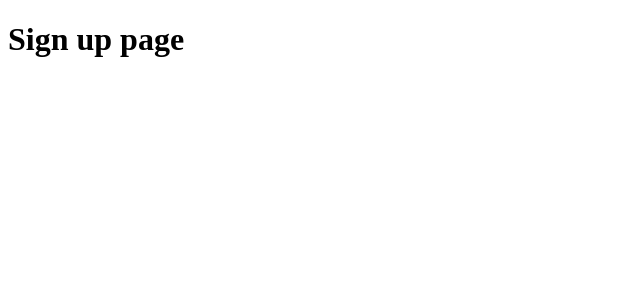
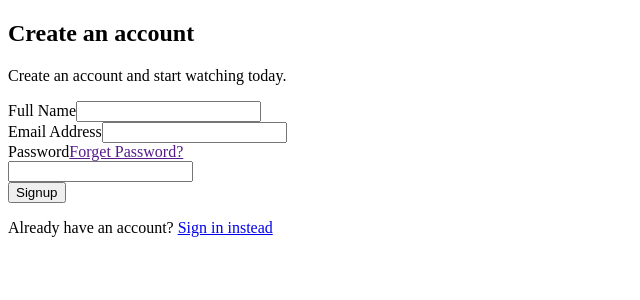
Before and after one commit to ghousSania/netflix-react-firebase, a React (Vite) app: page /signup in a window 1280 px wide. Shown: the top 300 px of the page, without its empty margins (0-640 px from the left). Built offline with nearby package versions, Linux system fonts and the light colour scheme; no server answers.

Commit message:
feat: login and signup authentication flow

```diff
--- a/src/pages/Home.jsx
+++ b/src/pages/Home.jsx
@@ -1,7 +1,25 @@
 import React from "react";
+import { useDispatch } from "react-redux";
+import { clearUser } from "../store/authSlice";
+import { signOut } from "firebase/auth";
+import { auth } from "../services/firebase";
+const Home = () => {
+  const dispatch = useDispatch();
+  const handleLogout = async () => {
+    try {
+      await signOut(auth);
+      dispatch(clearUser());
+    } catch (error) {
+      console.error("Logout failed:", error);
+    }
+  };
 
-const Home = () => {
-  return <h1>Home Page</h1>;
+  return (
+    <>
+      <h1>Home Page</h1>
+      <button onClick={handleLogout}>Logout</button>
+    </>
+  );
 };
 
 export default Home;
--- a/src/pages/Login.jsx
+++ b/src/pages/Login.jsx
@@ -1,9 +1,76 @@
-import React from "react";
+import { useState, useEffect } from "react";
+import { useDispatch, useSelector } from "react-redux";
+import { authStart, authFail, clearAuthError } from "../store/authSlice";
+import { auth } from "../services/firebase";
+import { signInWithEmailAndPassword } from "firebase/auth";
+import { Navigate, Link } from "react-router-dom";
+const Login = () => {
+  const dispatch = useDispatch();
+  const { isAuthenticated, authError } = useSelector((state) => state.auth);
 
-const Login = () => {
+  const [email, setEmail] = useState("");
+  const [password, setPassword] = useState("");
+  const [submitting, setSubmitting] = useState(false);
+  useEffect(() => {
+    dispatch(clearAuthError());
+  }, [dispatch]);
+  const handleLogin = async (e) => {
+    e.preventDefault();
+    setSubmitting(true);
+    dispatch(authStart());
+
+    try {
+      await signInWithEmailAndPassword(auth, email, password);
+      // Success state will be handled by onAuthStateChanged listener
+    } catch (error) {
+      setSubmitting(false);
+      dispatch(authFail(error.message));
+    }
+  };
+
+  if (isAuthenticated) {
+    return <Navigate to="/" replace />;
+  }
   return (
     <div>
-      <h1>Login Page</h1>
+      <h2>Welcome Back</h2>
+      <p>Enter your email and password to sign in.</p>
+      <form onSubmit={handleLogin}>
+        {/* Email */}
+        <div>
+          <label htmlFor="email">Email Address</label>
+          <input
+            type="email"
+            id="email"
+            name="email"
+            value={email}
+            required
+            onChange={(e) => setEmail(e.target.value)}
+          />
+        </div>
+        {/* Password */}
+        <div>
+          <div>
+            <label htmlFor="password">Password</label>
+            <a href="">Forget Password?</a>
+          </div>
+          <input
+            type="password"
+            id="password"
+            name="password"
+            required
+            value={password}
+            onChange={(e) => setPassword(e.target.value)}
+          />
+        </div>
+        {authError && <p>{authError} </p>}
+        <button disabled={submitting}>
+          {submitting ? "Logging in..." : "Login"}
+        </button>
+      </form>
+      <p>
+        New Here? <Link to="/signup">Create an account</Link>
+      </p>
     </div>
   );
 };
--- a/src/pages/Signup.jsx
+++ b/src/pages/Signup.jsx
@@ -1,9 +1,92 @@
-import React from "react";
+import { useEffect, useState } from "react";
+import { useDispatch, useSelector } from "react-redux";
+import { authStart, authFail, clearAuthError } from "../store/authSlice";
+import { auth } from "../services/firebase";
+import { Navigate, Link } from "react-router-dom";
+import { createUserWithEmailAndPassword } from "firebase/auth";
+const Signup = () => {
+  const dispatch = useDispatch();
 
-const Signup = () => {
+  const { isAuthenticated, authError } = useSelector((state) => state.auth);
+
+  useEffect(() => {
+    dispatch(clearAuthError());
+  }, [dispatch]);
+
+  const [name, setName] = useState("");
+  const [email, setEmail] = useState("");
+  const [password, setPassword] = useState("");
+  const [submitting, setSubmitting] = useState(false);
+
+  const handleSignup = async (e) => {
+    e.preventDefault();
+    setSubmitting(true);
+    dispatch(authStart());
+
+    try {
+      await createUserWithEmailAndPassword(auth, email, password);
+      // success handled by auth Listener
+    } catch (error) {
+      setSubmitting(false);
+      dispatch(authFail(error.message));
+    }
+  };
+
+  if (isAuthenticated) {
+    return <Navigate to="/" replace />;
+  }
   return (
     <div>
-      <h1>Sign up page</h1>
+      <h2>Create an account</h2>
+      <p>Create an account and start watching today.</p>
+      <form onSubmit={handleSignup}>
+        {/* Nama */}
+        <div>
+          <label htmlFor="name">Full Name</label>
+          <input
+            type="text"
+            id="name"
+            name="name"
+            value={name}
+            required
+            onChange={(e) => setName(e.target.value)}
+          />
+        </div>
+        {/* Email */}
+        <div>
+          <label htmlFor="email">Email Address</label>
+          <input
+            type="email"
+            id="email"
+            name="email"
+            value={email}
+            required
+            onChange={(e) => setEmail(e.target.value)}
+          />
+        </div>
+        {/* Password */}
+        <div>
+          <div>
+            <label htmlFor="password">Password</label>
+            <a href="">Forget Password?</a>
+          </div>
+          <input
+            type="password"
+            id="password"
+            name="password"
+            required
+            value={password}
+            onChange={(e) => setPassword(e.target.value)}
+          />
+        </div>
+        {authError && <p>{authError} </p>}
+        <button disabled={submitting}>
+          {submitting ? "Signing up..." : "Signup"}
+        </button>
+      </form>
+      <p>
+        Already have an account? <Link to="/login">Sign in instead</Link>
+      </p>
     </div>
   );
 };
--- a/src/store/authSlice.js
+++ b/src/store/authSlice.js
@@ -9,18 +9,31 @@ const authSlice = createSlice({
     authError: null,
   },
   reducers: {
+    authStart(state) {
+      state.authLoading = true;
+      state.authError = null;
+    },
     setUser(state, action) {
       state.user = action.payload;
       state.isAuthenticated = !!action.payload;
       state.authLoading = false;
     },
+    authFail(state, action) {
+      state.authLoading = false;
+      state.authError = action.payload;
+    },
+    clearAuthError(state) {
+      state.authError = null;
+    },
     clearUser(state) {
       state.user = null;
       state.isAuthenticated = false;
       state.authLoading = false;
+      state.authError = null;
     },
   },
 });
 
-export const { setUser, clearUser } = authSlice.actions;
+export const { authStart, setUser, authFail, clearUser, clearAuthError } =
+  authSlice.actions;
 export default authSlice.reducer;
```
